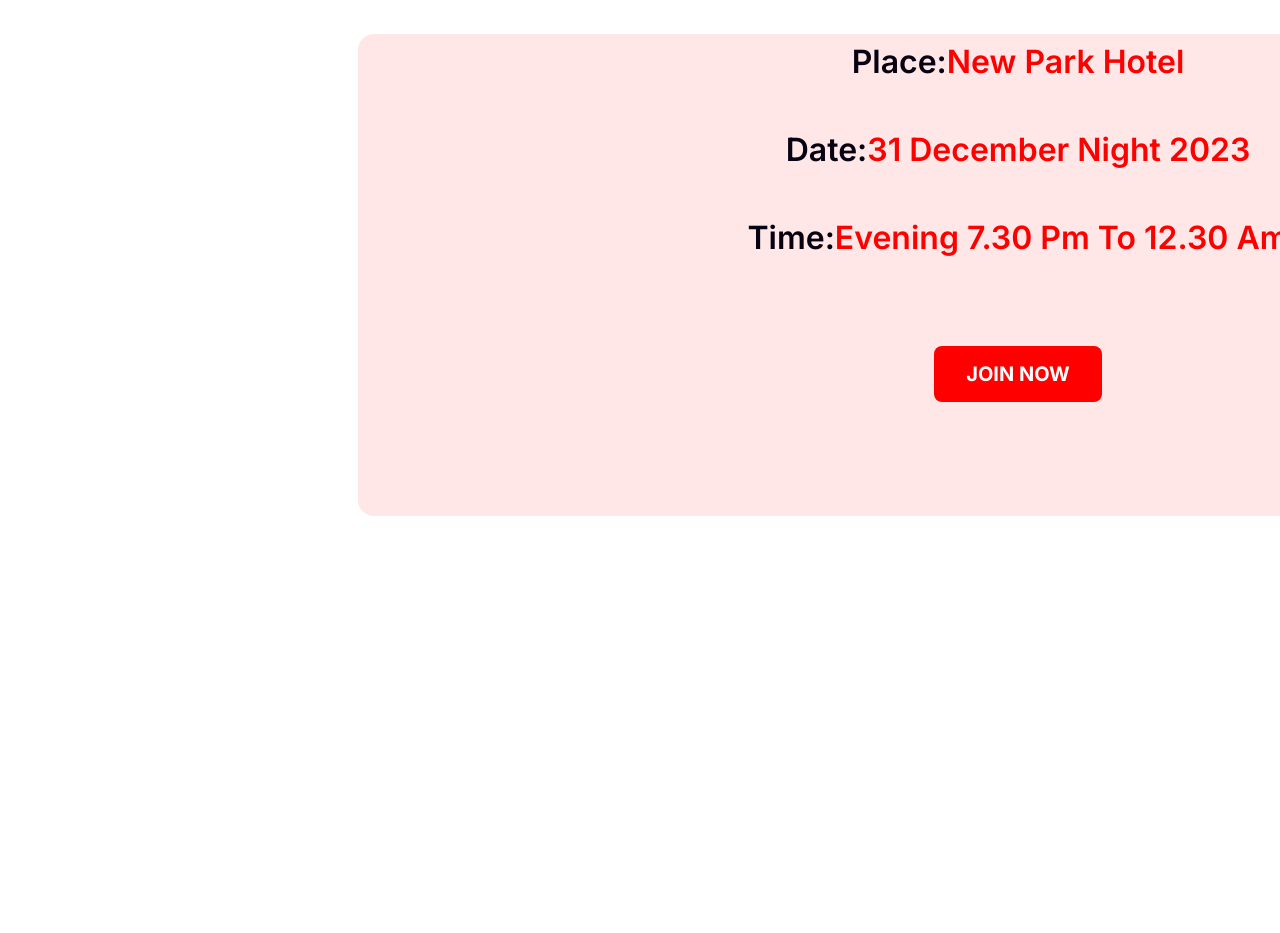
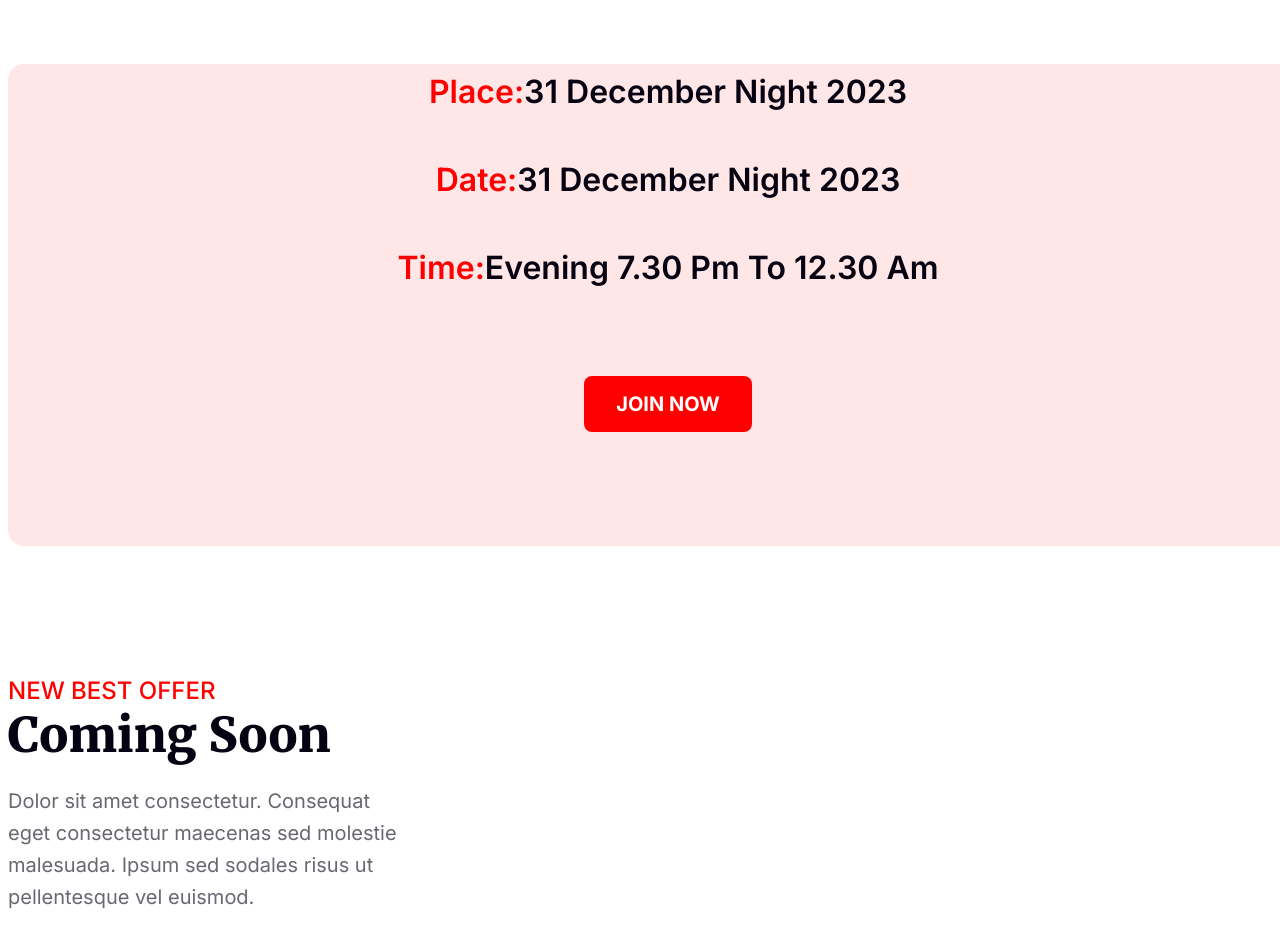
Before and after one commit to Ahsan-Tapadar/Assignment-1-v-2, a plain HTML site: page Index.html in a window 1280 px wide. Shown: the part 2840-3773 px from the top of the page. Before the commit the page ends 3456 px from the top, so only its background shows below. Drawn offline with Linux system fonts and the light colour scheme.

Commit message:
started offer section

```diff
--- a/Index.html
+++ b/Index.html
@@ -33,20 +33,34 @@
             <div class="section-block">
                 <div class="welcome-party">
                     <h3 class="block-title">Welcome to midnight party</h3>
-                <p class="block-text">Dolor sit amet consectetur. Consequat eget consectetur maecenas sed molestie malesuada. Ipsum sed sodales risus ut pellentesque vel euismod. </p>
-                <p class="block-subtitle">Join Now</p>
+                    <p class="block-text">Dolor sit amet consectetur. Consequat eget consectetur maecenas sed molestie
+                        malesuada. Ipsum sed sodales risus ut pellentesque vel euismod. </p>
+                    <p class="block-subtitle">Join Now</p>
                 </div>
             </div>
         </section>
-        <div class="section">
-            <div class="event-schedule">
-                <p class="schedule-title">Place:<span style="color: #F00;">New Park Hotel</span>
-                  </p>
-                <p class="schedule-title">Date:<span style="color:#F00;">31 December Night 2023</span></p>
-                <p class="schedule-title">Time:<span style="color:#F00;">Evening 7.30 pm to 12.30 am</span></p>
-                <button class="primary-button">JOIN NOW</button>
+        <section>
+            <div class="section-event">
+                <div class="event-schedule">
+                    <p class="schedule-title"><span style="color:#F00;">Place:</span>31 December Night 2023</p>
+                    <p class="schedule-title"><span style="color:#F00;">Date:</span>31 December Night 2023</p>
+                    <p class="schedule-title"><span style="color:#F00;">Time:</span>Evening 7.30 pm to 12.30 am</p>
+                    <button class="primary-button">JOIN NOW</button>
+                </div>
             </div>
-        </div>
+        </section>
+        <section>
+            <div class="best-offer">
+                <div class="coming-soon">
+                    <div class="offer-caption">NEW BEST OFFER</div>
+                    <div class="section-title-2">Coming Soon</div>
+                    <p class="offer-description">Dolor sit amet consectetur. Consequat eget consectetur maecenas sed
+                        molestie malesuada. Ipsum sed sodales risus ut pellentesque vel euismod. </p>
+                </div>
+                <div></div>
+            </div>
+        </section>
+
     </main>
 
     <!-- footer section start from here -->
--- a/style/Assignment.css
+++ b/style/Assignment.css
@@ -20,6 +20,16 @@
     font-size: 48px;
     font-weight: 700;
     padding-top: 0px;
+}
+
+.section-title-2 {
+    color: #070211;
+    font-family: Merriweather;
+    font-size: 48px;
+    font-style: normal;
+    font-weight: 900;
+    line-height: normal;
+    text-transform: capitalize;
 }
 
 main section {
@@ -138,7 +148,6 @@ section .section-block {
 /* event-schedule */
 .schedule-title {
     color: #070211;
-    ;
     text-align: center;
     font-family: Inter;
     font-size: 32px;
@@ -156,7 +165,7 @@ section .section-block {
     background-color: #FFE7E7;
     display: block;
     border-radius: 16px;
-    margin: 100px 350px;
+    margin-top: 100px;
 
 }
 
@@ -180,4 +189,32 @@ section .section-block {
     margin-top: 48px;
 }
 
+.section-event {
+    width: 1320px;
+    height: 482px;
+    align-items: center;
+}
+
+/* best-offer */
+
+.offer-caption {
+    color: #F00;
+    text-align: left;
+    font-family: Inter;
+    font-size: 24px;
+    font-style: normal;
+    font-weight: 500;
+    line-height: normal;
+}
+
+.offer-description {
+    color: rgba(7, 2, 17, 0.60);
+    font-family: Inter;
+    font-size: 20px;
+    font-style: normal;
+    font-weight: 400;
+    line-height: 32px;
+    width: 393px;
+}
+
 /* Footer styles */
```
